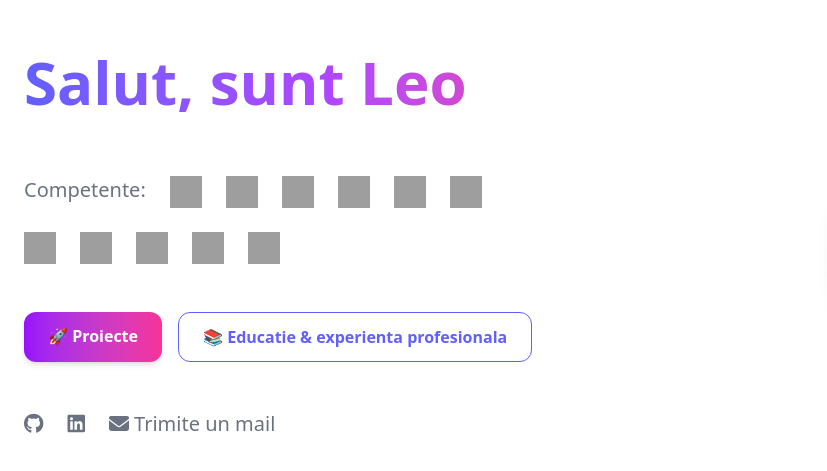
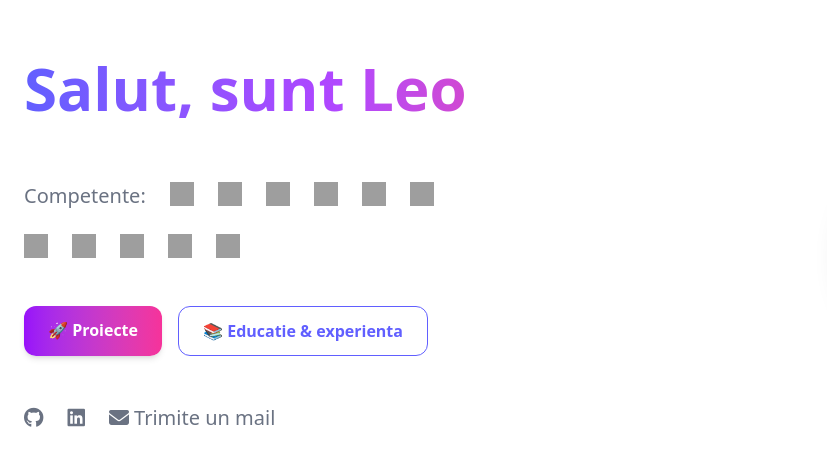
Before and after one commit to leonardstaniloiu/leonardstaniloiu.github.io, a plain HTML site: page index.html in a window 1280 px wide. Shown: the part 155-626 px from the top of the page, 0-827 px from the left. Drawn offline with nearby package versions, Linux system fonts and the light colour scheme; grey boxes are pictures that could not be loaded.

Commit message:
Resize icons

```diff
--- a/index.html
+++ b/index.html
@@ -54,19 +54,19 @@
 
                 <div class="flex gap-6 mt-6 justify-center lg:justify-start text-gray-500 dark:text-gray-300 text-xl">
                   Competente:
-                  <img class="w-8 h-8"  src="https://cdn.jsdelivr.net/gh/devicons/devicon@latest/icons/cplusplus/cplusplus-original.svg" />
-                  <img class="w-8 h-8" src="https://cdn.jsdelivr.net/gh/devicons/devicon@latest/icons/csharp/csharp-original.svg" />
-                  <img class="w-8 h-8" src="https://cdn.jsdelivr.net/gh/devicons/devicon@latest/icons/docker/docker-original-wordmark.svg" />
-                  <img class="w-8 h-8" src="https://cdn.jsdelivr.net/gh/devicons/devicon@latest/icons/entityframeworkcore/entityframeworkcore-original.svg" />
-                  <img class="w-8 h-8" src="https://cdn.jsdelivr.net/gh/devicons/devicon@latest/icons/git/git-original.svg" />
-                  <img class="w-8 h-8" src="https://cdn.jsdelivr.net/gh/devicons/devicon@latest/icons/html5/html5-original.svg" />
+                  <img class="w-6 h-6"  src="https://cdn.jsdelivr.net/gh/devicons/devicon@latest/icons/cplusplus/cplusplus-original.svg" />
+                  <img class="w-6 h-6" src="https://cdn.jsdelivr.net/gh/devicons/devicon@latest/icons/csharp/csharp-original.svg" />
+                  <img class="w-6 h-6" src="https://cdn.jsdelivr.net/gh/devicons/devicon@latest/icons/docker/docker-original-wordmark.svg" />
+                  <img class="w-6 h-6" src="https://cdn.jsdelivr.net/gh/devicons/devicon@latest/icons/entityframeworkcore/entityframeworkcore-original.svg" />
+                  <img class="w-6 h-6" src="https://cdn.jsdelivr.net/gh/devicons/devicon@latest/icons/git/git-original.svg" />
+                  <img class="w-6 h-6" src="https://cdn.jsdelivr.net/gh/devicons/devicon@latest/icons/html5/html5-original.svg" />
                   </div>
                     <div class="flex gap-6 mt-6 justify-center lg:justify-start text-gray-500 dark:text-gray-300 text-xl">
-                  <img class="w-8 h-8" src="https://cdn.jsdelivr.net/gh/devicons/devicon@latest/icons/linux/linux-original.svg" />
-                  <img class="w-8 h-8" src="https://cdn.jsdelivr.net/gh/devicons/devicon@latest/icons/microsoftsqlserver/microsoftsqlserver-original-wordmark.svg" />
-                  <img class="w-8 h-8" src="https://cdn.jsdelivr.net/gh/devicons/devicon@latest/icons/python/python-original-wordmark.svg" />
-                  <img class="w-8 h-8" src="https://cdn.jsdelivr.net/gh/devicons/devicon@latest/icons/bash/bash-original.svg" />
-                  <img class="w-8 h-8" src="https://cdn.jsdelivr.net/gh/devicons/devicon@latest/icons/embeddedc/embeddedc-original-wordmark.svg" />
+                  <img class="w-6 h-6" src="https://cdn.jsdelivr.net/gh/devicons/devicon@latest/icons/linux/linux-original.svg" />
+                  <img class="w-6 h-6" src="https://cdn.jsdelivr.net/gh/devicons/devicon@latest/icons/microsoftsqlserver/microsoftsqlserver-original-wordmark.svg" />
+                  <img class="w-6 h-6" src="https://cdn.jsdelivr.net/gh/devicons/devicon@latest/icons/python/python-original-wordmark.svg" />
+                  <img class="w-6 h-6" src="https://cdn.jsdelivr.net/gh/devicons/devicon@latest/icons/bash/bash-original.svg" />
+                  <img class="w-6 h-6" src="https://cdn.jsdelivr.net/gh/devicons/devicon@latest/icons/embeddedc/embeddedc-original-wordmark.svg" />
               </div>
                 <br>
                 <br>
@@ -76,7 +76,7 @@
               🚀 Proiecte
             </a>
             <a href="educatie.html" class="px-6 py-3 border border-indigo-500 text-indigo-500 hover:bg-indigo-500 hover:text-white dark:border-indigo-400 dark:text-indigo-400 dark:hover:bg-indigo-400 dark:hover:text-black rounded-xl font-semibold transition-all duration-300 transform hover:scale-105">
-              📚 Educatie & experienta profesionala
+              📚 Educatie & experienta
             </a>
           </div>
           <br>
```
